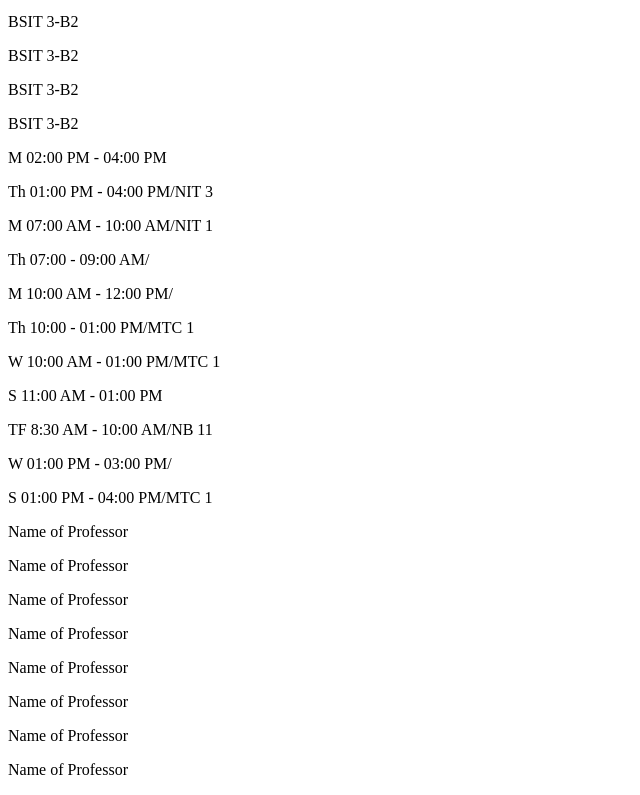
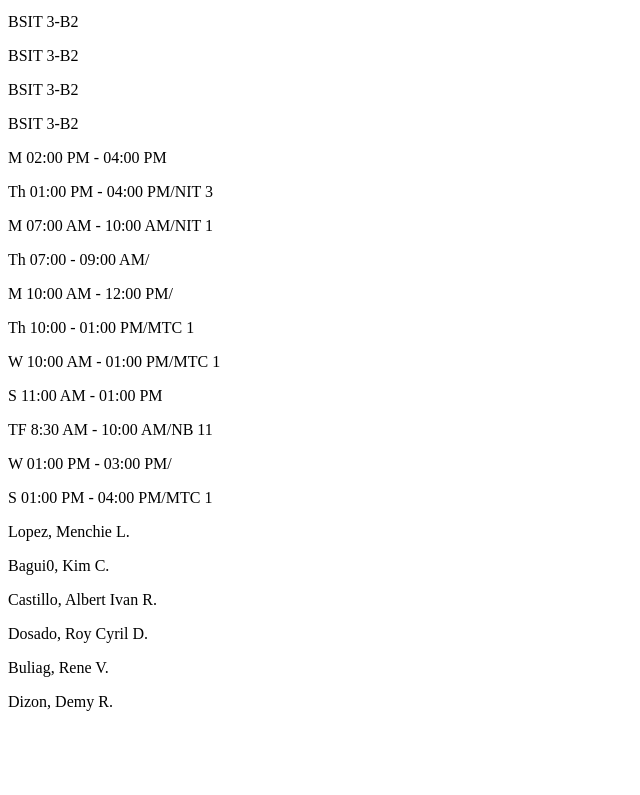
Before and after one commit to me10die/Gardose-COR, a plain HTML site: page index.html in a window 1280 px wide. Shown: the part 2658-3453 px from the top of the page, without its empty margins (0-640 px from the left). After the commit the page ends 3385 px from the top, so only its background shows below. Drawn offline with Linux system fonts and the light colour scheme.

Commit message:
Professors name

```diff
--- a/index.html
+++ b/index.html
@@ -140,14 +140,13 @@
             <p>S 01:00 PM - 04:00 PM/MTC 1</p>
           </div>
           <div class="prof">
-            <p>Name of Professor</p>
-            <p>Name of Professor</p>
-            <p>Name of Professor</p>
-            <p>Name of Professor</p>
-            <p>Name of Professor</p>
-            <p>Name of Professor</p>
-            <p>Name of Professor</p>
-            <p>Name of Professor</p>
+            <p>Lopez, Menchie L.</p>
+            <p>Bagui0, Kim C.</p>
+            <p>Castillo, Albert Ivan R.</p>
+            <p>Dosado, Roy Cyril D.</p>
+            <p>Buliag, Rene V.</p>
+            <p></p>
+            <p>Dizon, Demy R.</p>
           </div>
         </div>
       </section>
```
